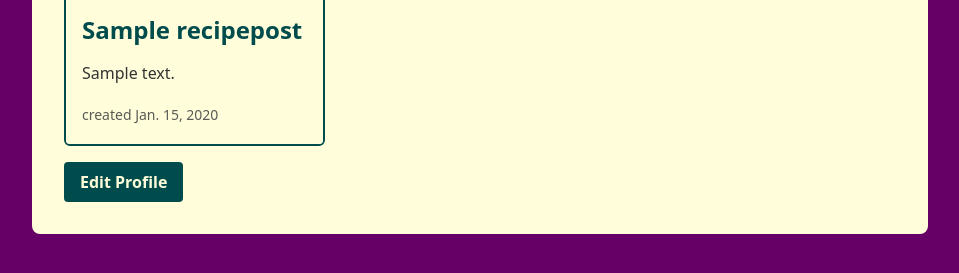
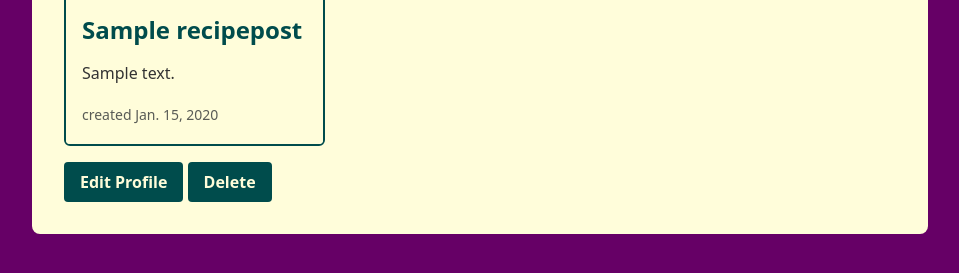
Before and after one commit to Rob-C-89/prochef-recipes, a Django app: page /profiles/my_profile/ in a window 1280 px wide. Shown: the part 492-765 px from the top of the page, without its empty margins (160-1119 px from the left). Run offline with Django 5.2, Linux system fonts and the light colour scheme; a user stored in the database is signed in; tables that the repository leaves empty hold one stand-in row (values such as "Sample post").

Commit message:
Add delete user profile functionality

```diff
--- a/blog/templates/blog/post_detail.html
+++ b/blog/templates/blog/post_detail.html
@@ -118,9 +118,10 @@
         <p>Are you sure you want to delete this recipe? Action can not be undone.</p>
       </div>
       <div class="modal-footer">
-        <button type="button" class="btn btn-secondary" data-bs-dismiss="modal">Close</button>
         <a id="deleteRecipeConfirm" href="#" class="btn
           btn-danger">Delete</a>
+        <button type="button" class="btn btn-secondary" data-bs-dismiss="modal">Close</button>
+
         </div>
     </div>
   </div>
--- /dev/null
+++ b/static/js/profiles.js
@@ -0,0 +1,12 @@
+const deleteProfileModalEl = document.getElementById("deleteProfileModal");
+const deleteProfileConfirm = document.getElementById("deleteProfileConfirm");
+const deleteProfileButton = document.querySelector(".delete-profile-btn");
+
+if (deleteProfileModalEl && deleteProfileConfirm && deleteProfileButton) {
+  const deleteProfileModal = new bootstrap.Modal(deleteProfileModalEl);
+  deleteProfileButton.addEventListener("click", (e) => {
+    const deleteUrl = e.currentTarget.getAttribute("data-delete-url");
+    deleteProfileConfirm.href = deleteUrl || "#";
+    deleteProfileModal.show();
+  });
+}
--- a/user_profile/templates/profiles/my_profile.html
+++ b/user_profile/templates/profiles/my_profile.html
@@ -75,8 +75,41 @@
     </div>
     {% endfor %}
   </div>
-  <!--Edit Profile button-->
+
+  <!--Edit and Delete Profile buttons-->
   <button class="button edit-profile-btn"><a href="{% url 'edit_profile' %}">Edit Profile</a></button>
+  <button
+          type="button"
+          class="button delete-profile-btn"
+          data-delete-url="{% url 'delete_profile' %}"
+      >
+          Delete
+        </button>
 </div>
 
+<!-- Delete Profile Confirmation Modal -->
+  <div class="modal" id="deleteProfileModal" tabindex="-1" aria-labelledby="deleteModalLabel" aria-hidden="true">
+  <div class="modal-dialog">
+    <div class="modal-content">
+      <div class="modal-header">
+        <h5 class="modal-title" id="deleteModalLabel">Delete Profile</h5>
+        <button type="button" class="btn-close" data-bs-dismiss="modal" aria-label="Close"></button>
+      </div>
+      <div class="modal-body">
+        <p>Are you sure you want to delete your profile? This action can not be undone.</p>
+      </div>
+      <div class="modal-footer">
+        <a id="deleteProfileConfirm" href="#" class="btn btn-danger">Delete</a>
+        <button type="button" class="btn btn-secondary" data-bs-dismiss="modal">Close</button>
+        </div>
+        </div>
+    </div>
+  </div>
+</div>
+
+
 {% endblock content %}
+
+{% block extras %}
+<script src="{% static 'js/profiles.js' %}"></script>
+{% endblock %}
--- a/user_profile/urls.py
+++ b/user_profile/urls.py
@@ -5,5 +5,6 @@ urlpatterns = [
     path('my_profile/', views.my_profile, name='my_profile'),
     path('create_profile/', views.create_profile, name='create_profile'),
     path('edit_profile/', views.edit_profile, name='edit_profile'),
+    path('delete_profile/', views.delete_profile, name='delete_profile'),
     path('profile/<str:username>/', views.view_profile, name='view_profile'),
 ]
--- a/user_profile/views.py
+++ b/user_profile/views.py
@@ -1,6 +1,7 @@
 from django.shortcuts import redirect, render, get_object_or_404
 from django.contrib.auth.models import User
 from django.contrib.auth.decorators import login_required
+from django.contrib import messages
 from .models import UserProfile
 from blog.models import RecipePost
 from .forms import UserProfileForm
@@ -44,6 +45,23 @@ def edit_profile(request):
 
     return render(request, 'profiles/edit_profile.html', {'profile_form': profile_form})
 
+# Delete profile as logged in user.
+@login_required
+def delete_profile(request):
+    """Delete the logged-in user's profile"""
+    try:
+        profile = UserProfile.objects.get(user=request.user)
+    except UserProfile.DoesNotExist:
+        return redirect('my_profile')
+
+    profile.delete()
+    messages.add_message(
+        request,
+        messages.SUCCESS,
+        "Your profile has been deleted."
+    )
+    return redirect('home')
+
 # View own profile as logged in user.
 @login_required
 def my_profile(request):
```
Also changed, not shown: static/js/comments.js (+4 -3 lines).
